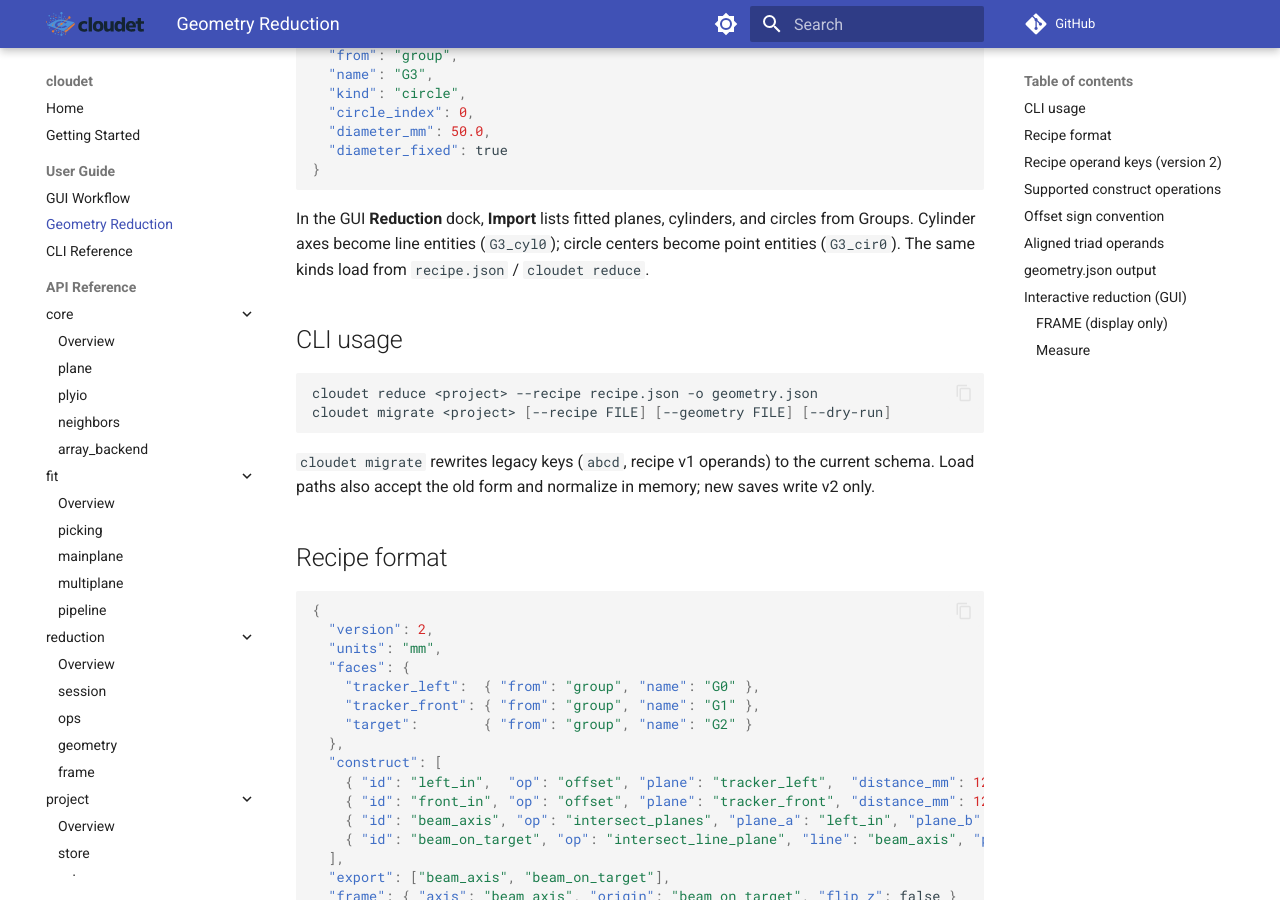
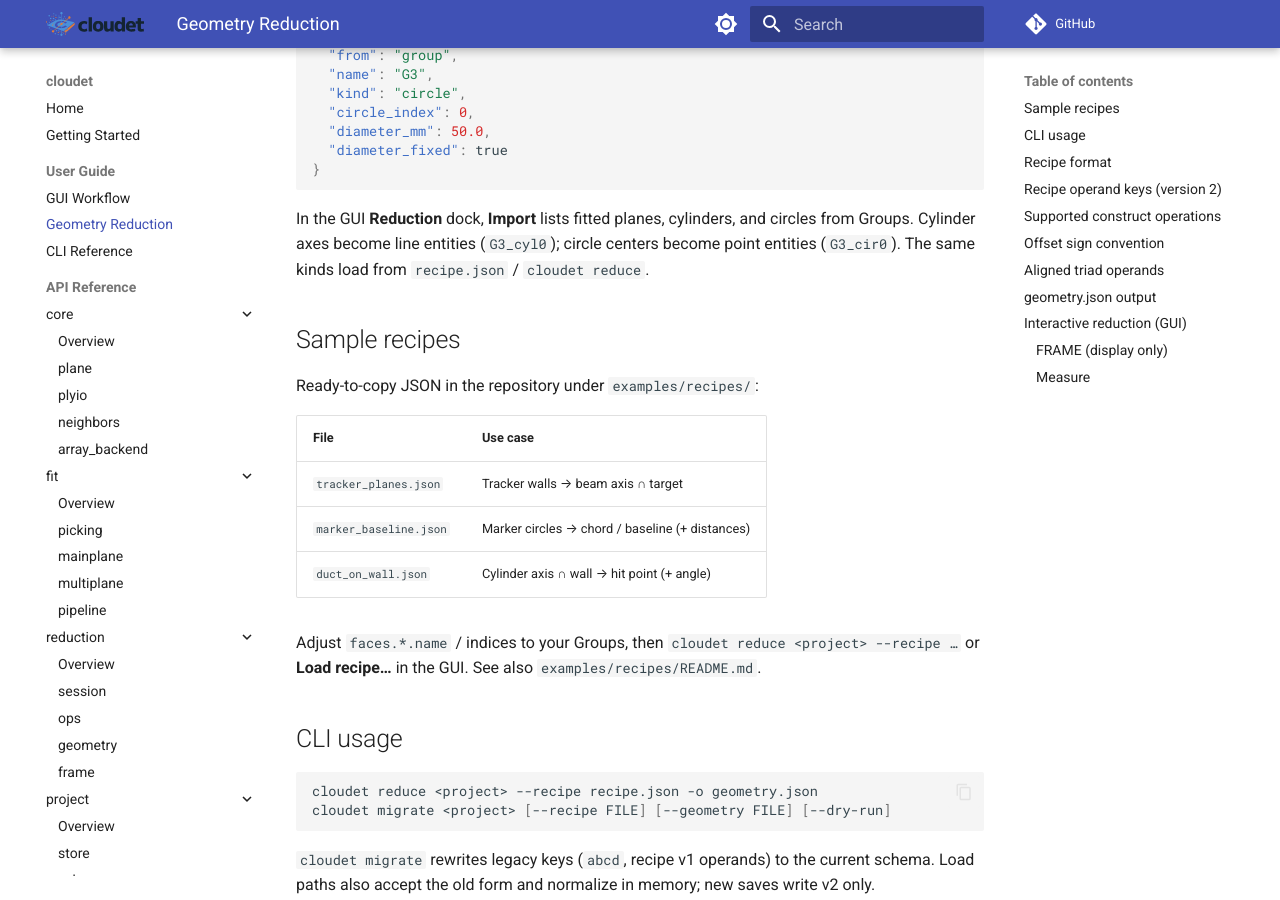
Before and after one commit to yano404/cloudet, an MkDocs documentation site: the page built from docs/guide/reduction.md, in a window 1280 px wide and 900 px high, scrolled down 1181 px. Built offline with MkDocs 1.6.1 and Material for MkDocs 9.7.7, drawn with Linux system fonts in a browser that asks for light colours; comment, search, counter and statistics services are not loaded.

Commit message:
Add sample recipes for tracker planes, marker circles, and ducts.
Ship copy-ready JSON under examples/recipes/ with docs links and a
schema smoke test so cylinder/circle reduction workflows are concrete.

Co-authored-by: Cursor <cursoragent@cursor.com>

```diff
--- a/docs/guide/reduction.md
+++ b/docs/guide/reduction.md
@@ -68,6 +68,20 @@ In the GUI **Reduction** dock, **Import** lists fitted planes, cylinders, and
 circles from Groups. Cylinder axes become line entities (`G3_cyl0`); circle
 centers become point entities (`G3_cir0`). The same kinds load from
 `recipe.json` / `cloudet reduce`.
+
+## Sample recipes
+
+Ready-to-copy JSON in the repository under `examples/recipes/`:
+
+| File | Use case |
+|------|----------|
+| `tracker_planes.json` | Tracker walls → beam axis ∩ target |
+| `marker_baseline.json` | Marker circles → chord / baseline (+ distances) |
+| `duct_on_wall.json` | Cylinder axis ∩ wall → hit point (+ angle) |
+
+Adjust `faces.*.name` / indices to your Groups, then
+`cloudet reduce <project> --recipe …` or **Load recipe…** in the GUI.
+See also `examples/recipes/README.md`.
 
 ## CLI usage
 
```
Also changed, not shown: README.ja.md (+1 -0 lines), README.md (+2 -0 lines), docs/index.md (+2 -2 lines), examples/recipes/README.md (added, +21 -0 lines), 4 other files.
